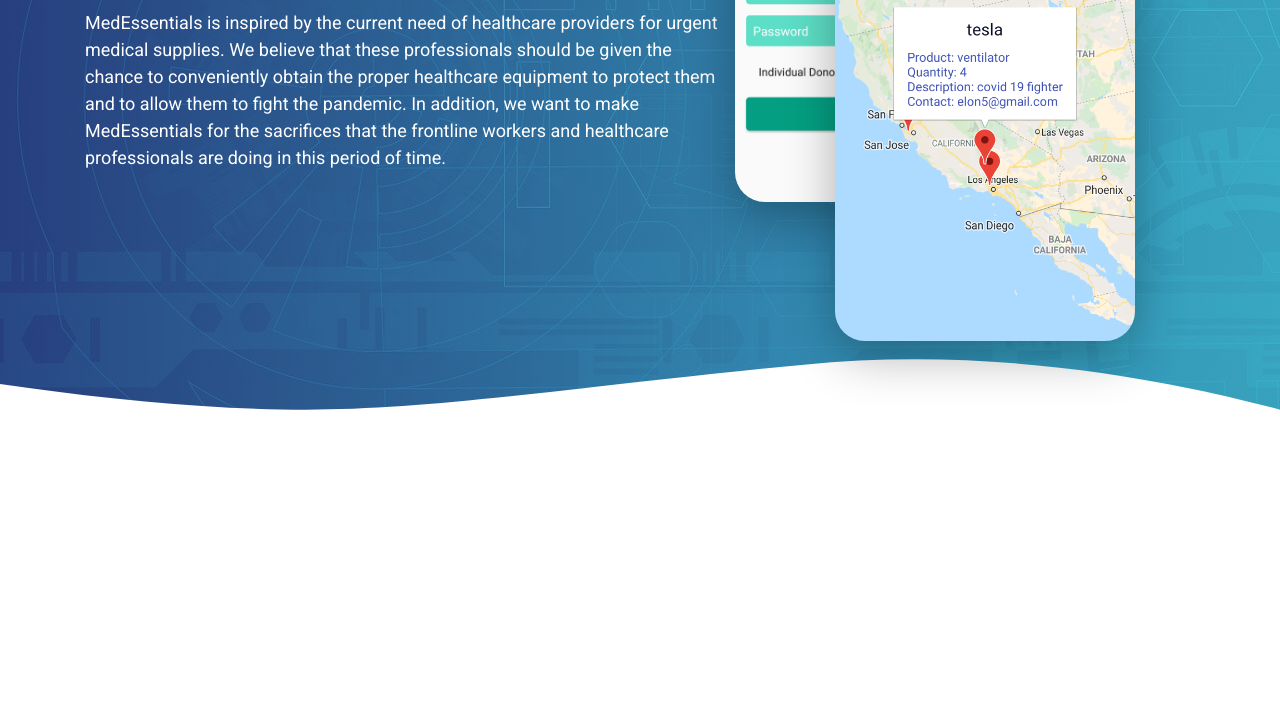
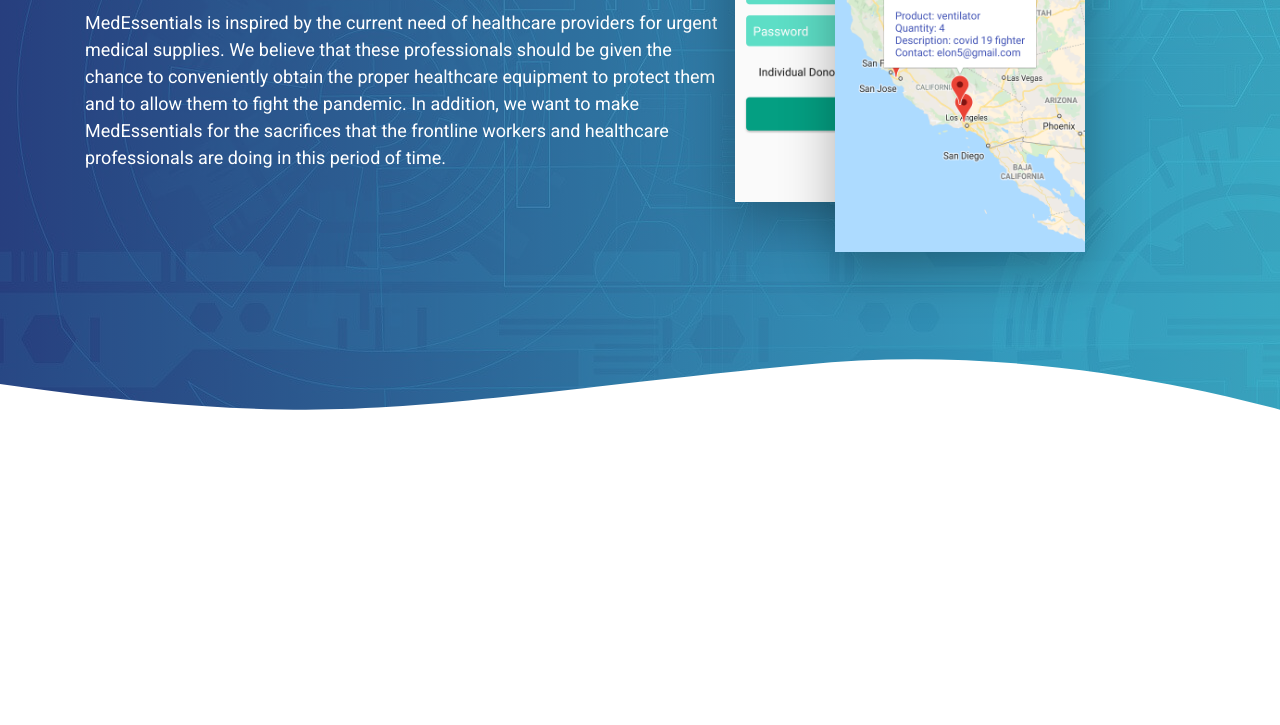
Before and after one commit to arianneghislainerull/titan-hacks-med-essentials.github.io, a plain HTML site: page index.html in a window 1280 px wide. Shown: the part 375-1100 px from the top of the page. Drawn offline with Linux system fonts and the light colour scheme.

Commit message:
Update style.css

```diff
--- a/assets/css/style.css
+++ b/assets/css/style.css
@@ -723,7 +723,7 @@ figure figcaption {
   overflow: hidden;
   left: 0;
   box-shadow: 0 15px 50px 0 rgba(0, 0, 0, 0.3);
-  border-radius: 30px;
+  border-radius: 0px;
 }
 
 @media screen and (max-width: 992px) {
@@ -747,7 +747,7 @@ figure figcaption {
 .hero-section .iphone-wrap .phone-2 {
   margin-top: 50px;
   margin-left: 100px;
-  width: 300px;
+  width: 250px;
 }
 
 @media screen and (max-width: 992px) {
```
